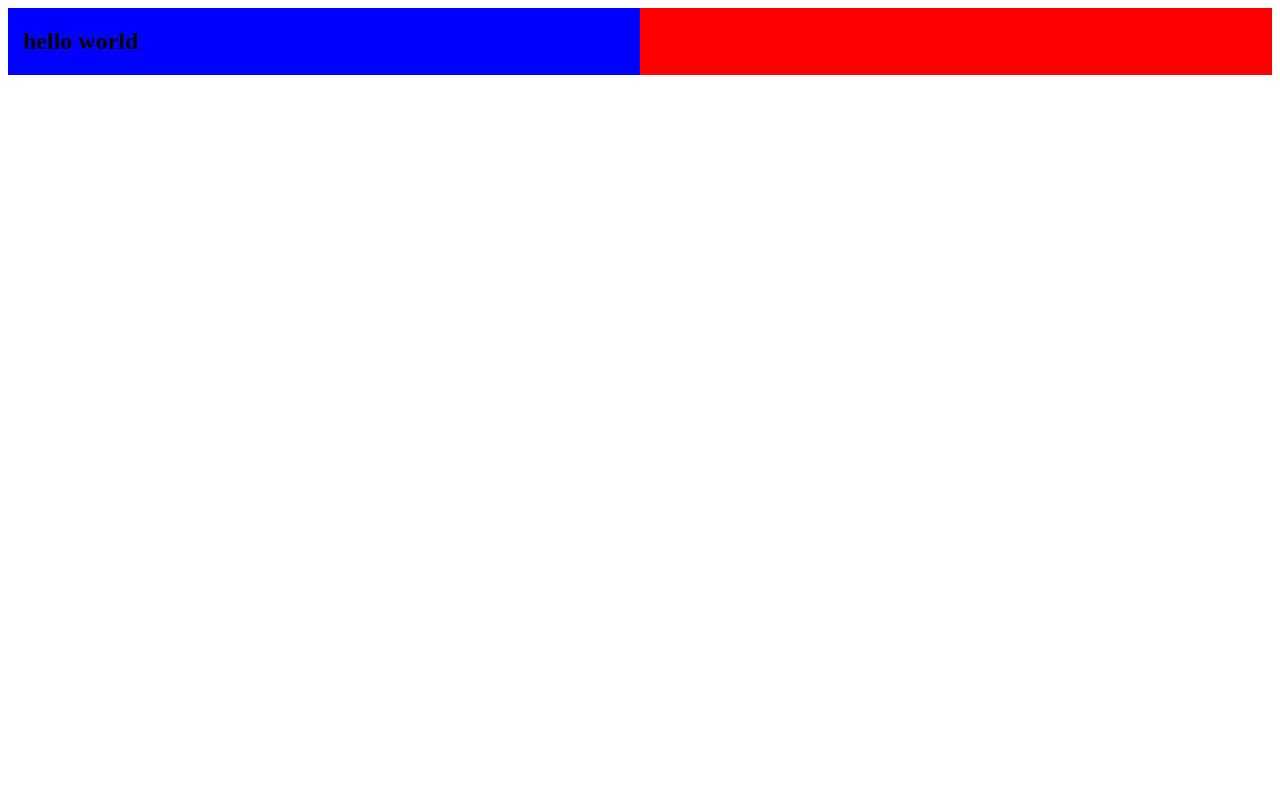
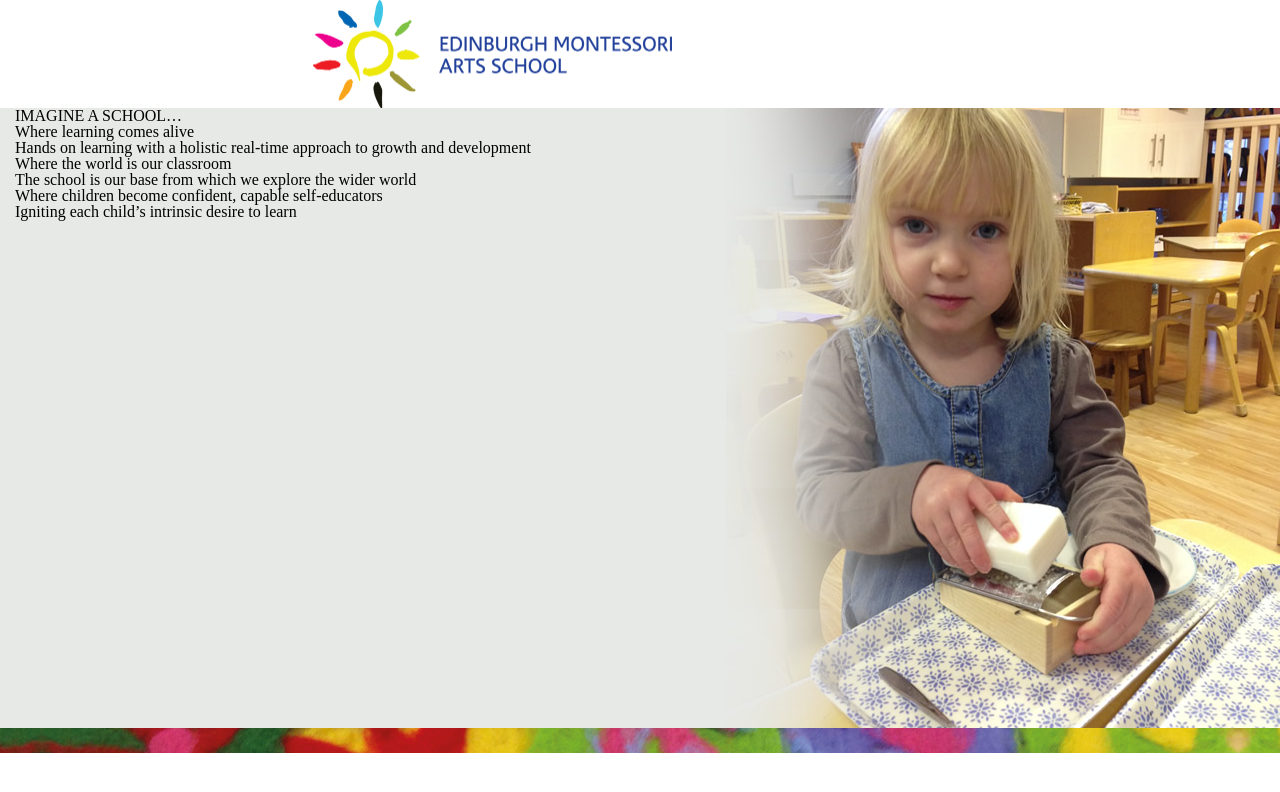
Before and after one commit to emaschool/emaschool.github.io, a plain HTML site: page index.html in a window 1280 px wide. Drawn offline with Linux system fonts and the light colour scheme.

Commit message:
fleshing out

```diff
--- a/css/styles.css
+++ b/css/styles.css
@@ -1,7 +1,90 @@
+/* http://meyerweb.com/eric/tools/css/reset/
+   v2.0 | 20110126
+   License: none (public domain)
+*/
+
+html, body, div, span, hr, applet, object, iframe,
+h1, h2, h3, h4, h5, h6, p, blockquote, pre,
+a, abbr, acronym, address, big, cite, code,
+del, dfn, em, img, ins, kbd, q, s, samp,
+small, strike, strong, sub, sup, tt, var,
+b, u, i, center,
+dl, dt, dd, ol, ul, li,
+fieldset, form, label, legend,
+table, caption, tbody, tfoot, thead, tr, th, td,
+article, aside, canvas, details, embed,
+figure, figcaption, footer, header, hgroup,
+menu, nav, output, ruby, section, summary,
+time, mark, audio, video {
+	margin: 0;
+	padding: 0;
+	border: 0;
+	font-size: 100%;
+	font: inherit;
+	vertical-align: baseline;
+}
+/* HTML5 display-role reset for older browsers */
+article, aside, details, figcaption, figure,
+footer, header, hgroup, menu, nav, section {
+	display: block;
+}
+body {
+	line-height: 1;
+}
+ol, ul {
+	list-style: none;
+}
+blockquote, q {
+	quotes: none;
+}
+blockquote:before, blockquote:after,
+q:before, q:after {
+	content: '';
+	content: none;
+}
+table {
+	border-collapse: collapse;
+	border-spacing: 0;
+}
+/* Reset END */
+
+
 .container-fluid{
-  background-color: red;
+  background-color: white;
 }
 
 .col-sm-6{
-	background-color: blue;
+	/*background-color: blue;*/
 }
+
+/* HEADER */
+#header{
+	max-width: 500px;
+	text-align: center;
+	padding-left: 25%;
+	padding-right: 25%;
+
+}
+#logoType{
+	float: left;
+	height: 108px;
+	width: 359px;
+}
+
+
+/* HERO */
+#hero{
+	height: 620px;
+	background-color: #e7e9e6
+}
+#heroRight{
+	height: inherit;
+	background : url(../images/home.jpg) 100% 0 no-repeat;
+}
+
+hr{
+	border : 0;
+   height : 25px;
+   background : url(../images/colour-band.jpg) 50% 0 no-repeat;
+   /*margin : 1em 0;*/
+}
--- a/index.html
+++ b/index.html
@@ -14,15 +14,27 @@
 	<body>
 
 	<div class='container-fluid'>
-		<div class='row'>
-			<div class='col-sm-6'>
-				<h2>hello world </h2>
+		<div id=header class='row'>
+			<img id=logoType src="../images/logo.png">
+		</div>
+
+		<div id="hero" class='row'>
+			<div id="heroLeft" class='col-sm-6'>
+				<h2>IMAGINE A SCHOOL…</h2>
+
+				<h3>Where learning comes alive</h3>
+				<p>Hands on learning with a holistic real-time approach to growth and development</p>
+
+				<h3>Where the world is our classroom</h3>
+				<p>The school is our base from which we explore the wider world</p>
+
+				<h3>Where children become confident, capable self-educators</h3>
+				<p>Igniting each child’s intrinsic desire to learn</p>
 			</div>
-			<!-- <div class='col-xs-6'>
-				<h2>~end~</h2>
-			</div> -->
+			<div id="heroRight" class='col-sm-6'></div>
+		</div>
 
-		</div>
+		<hr class='row imageBand'>
 
 
 	</div>
```
